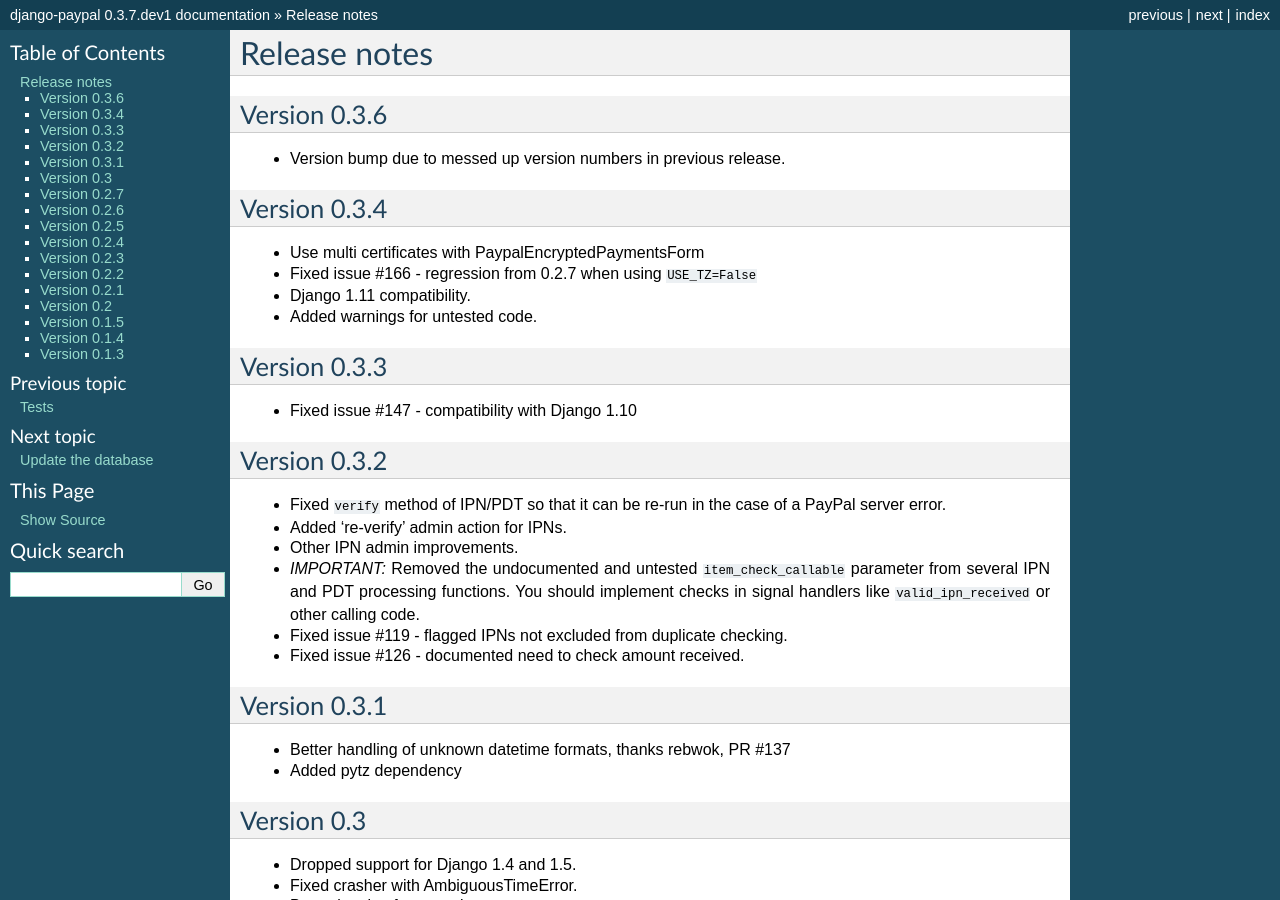
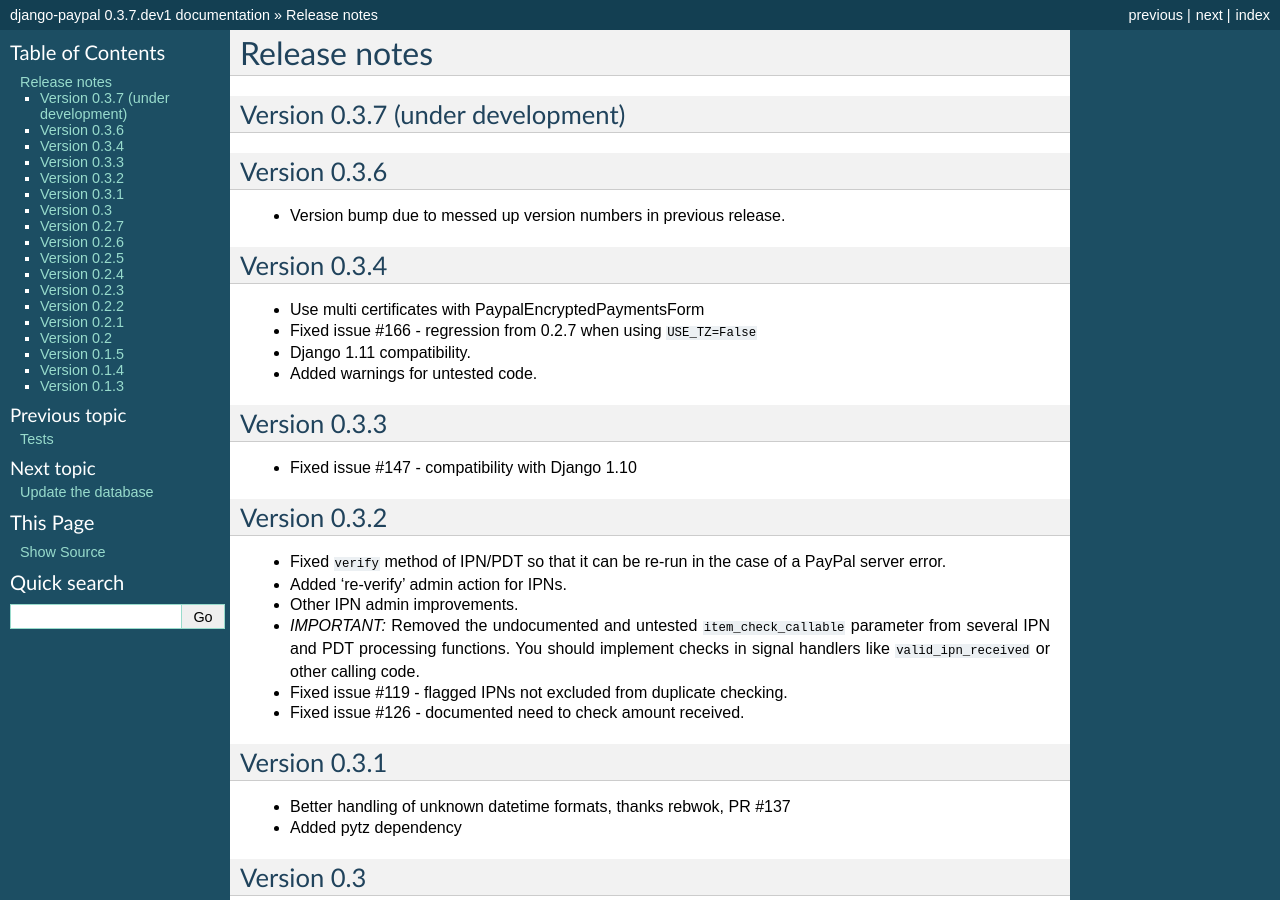
Before and after one commit to spookylukey/django-paypal, a Sphinx documentation site: the page built from docs/release_notes.rst, in a window 1280 px wide and 900 px high. Built offline with Sphinx 7.4.7, drawn with Linux system fonts in a browser that asks for light colours.

Commit message:
New section in release notes

```diff
--- a/docs/release_notes.rst
+++ b/docs/release_notes.rst
@@ -1,6 +1,11 @@
 ===============
  Release notes
 ===============
+
+
+Version 0.3.7 (under development)
+---------------------------------
+
 
 Version 0.3.6
 -------------
```
